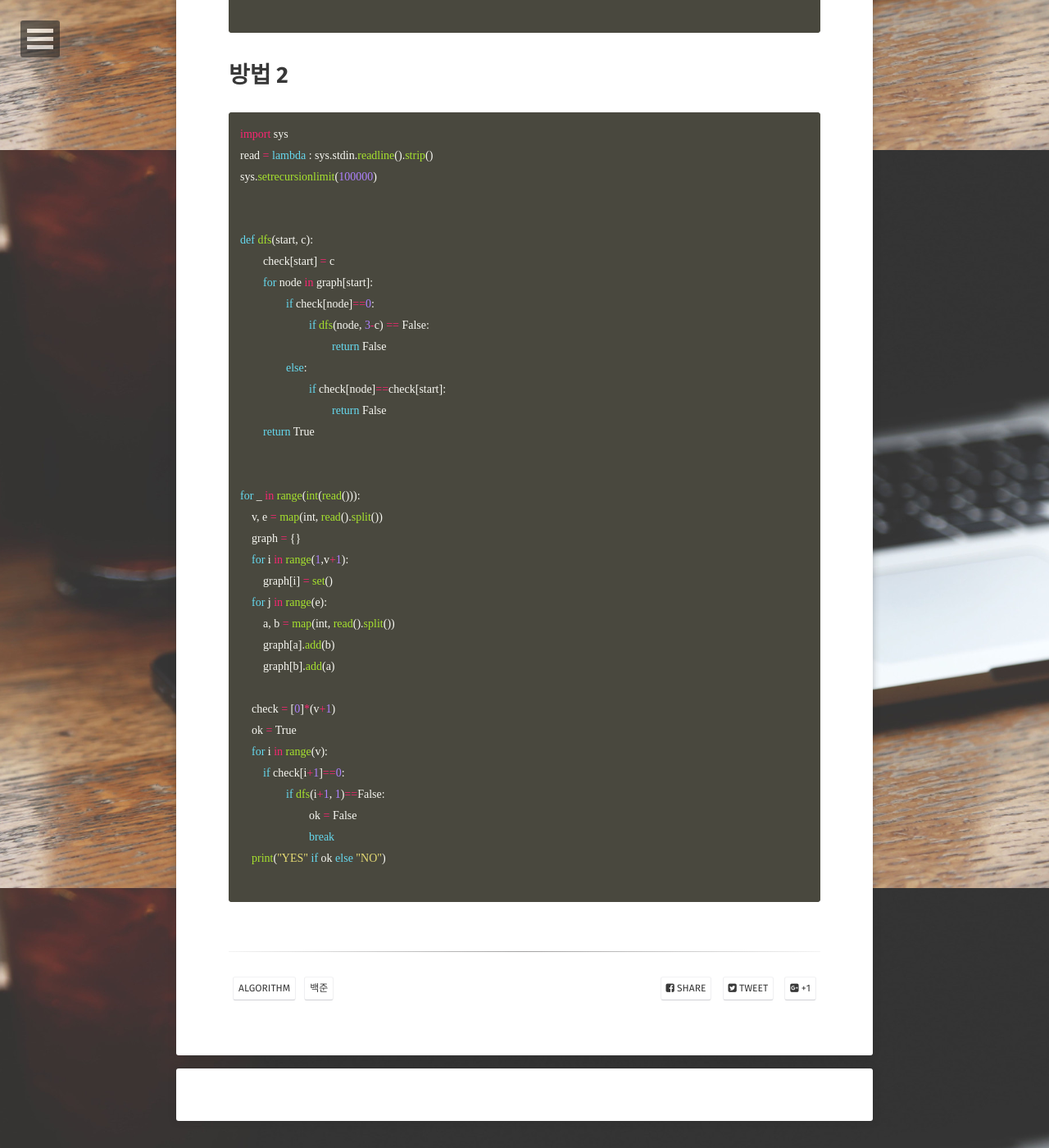
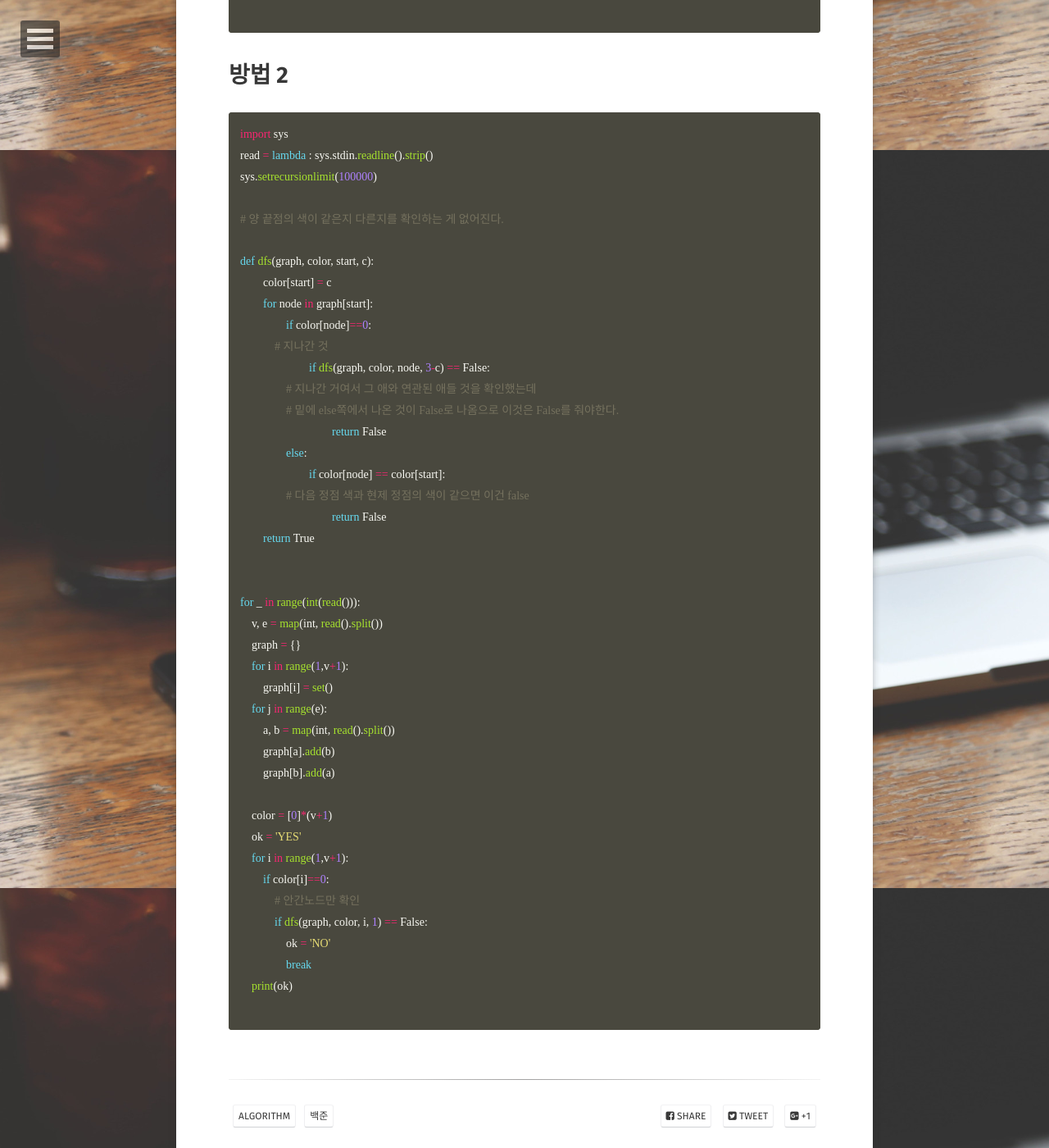
Before and after one commit to JoosJuliet/joosjuliet.github.io, a Jekyll site: the page built from _posts/2018-09-27-1707.md, in a window 1280 px wide and 1400 px high, scrolled down 1617 px. Shown: the whole window at 82% size. Built offline with Jekyll 4.4.1, drawn with Linux system fonts in a browser that asks for light colours; some web fonts are replaced.

Commit message:
update code

````diff
--- a/_posts/2018-09-27-1707.md
+++ b/_posts/2018-09-27-1707.md
@@ -67,15 +67,20 @@ import sys
 read = lambda : sys.stdin.readline().strip()
 sys.setrecursionlimit(100000)
 
+# 양 끝점의 색이 같은지 다른지를 확인하는 게 없어진다.
 
-def dfs(start, c):
-	check[start] = c
+def dfs(graph, color, start, c):
+	color[start] = c
 	for node in graph[start]:
-		if check[node]==0:
-			if dfs(node, 3-c) == False:
+		if color[node]==0:
+            # 지나간 것
+			if dfs(graph, color, node, 3-c) == False:
+                # 지나간 거여서 그 애와 연관된 애들 것을 확인했는데
+                # 밑에 else쪽에서 나온 것이 False로 나옴으로 이것은 False를 줘야한다.
 				return False
 		else:
-			if check[node]==check[start]:
+			if color[node] == color[start]:
+                # 다음 정점 색과 현제 정점의 색이 같으면 이건 false
 				return False
 	return True
 
@@ -90,13 +95,14 @@ for _ in range(int(read())):
         graph[a].add(b)
         graph[b].add(a)
 
-    check = [0]*(v+1)
-    ok = True
-    for i in range(v):
-    	if check[i+1]==0:
-    		if dfs(i+1, 1)==False:
-    			ok = False
-    			break
-    print("YES" if ok else "NO")
+    color = [0]*(v+1)
+    ok = 'YES'
+    for i in range(1,v+1):
+    	if color[i]==0:
+            # 안간노드만 확인
+            if dfs(graph, color, i, 1) == False:
+                ok = 'NO'
+                break
+    print(ok)
 
 ```
````
